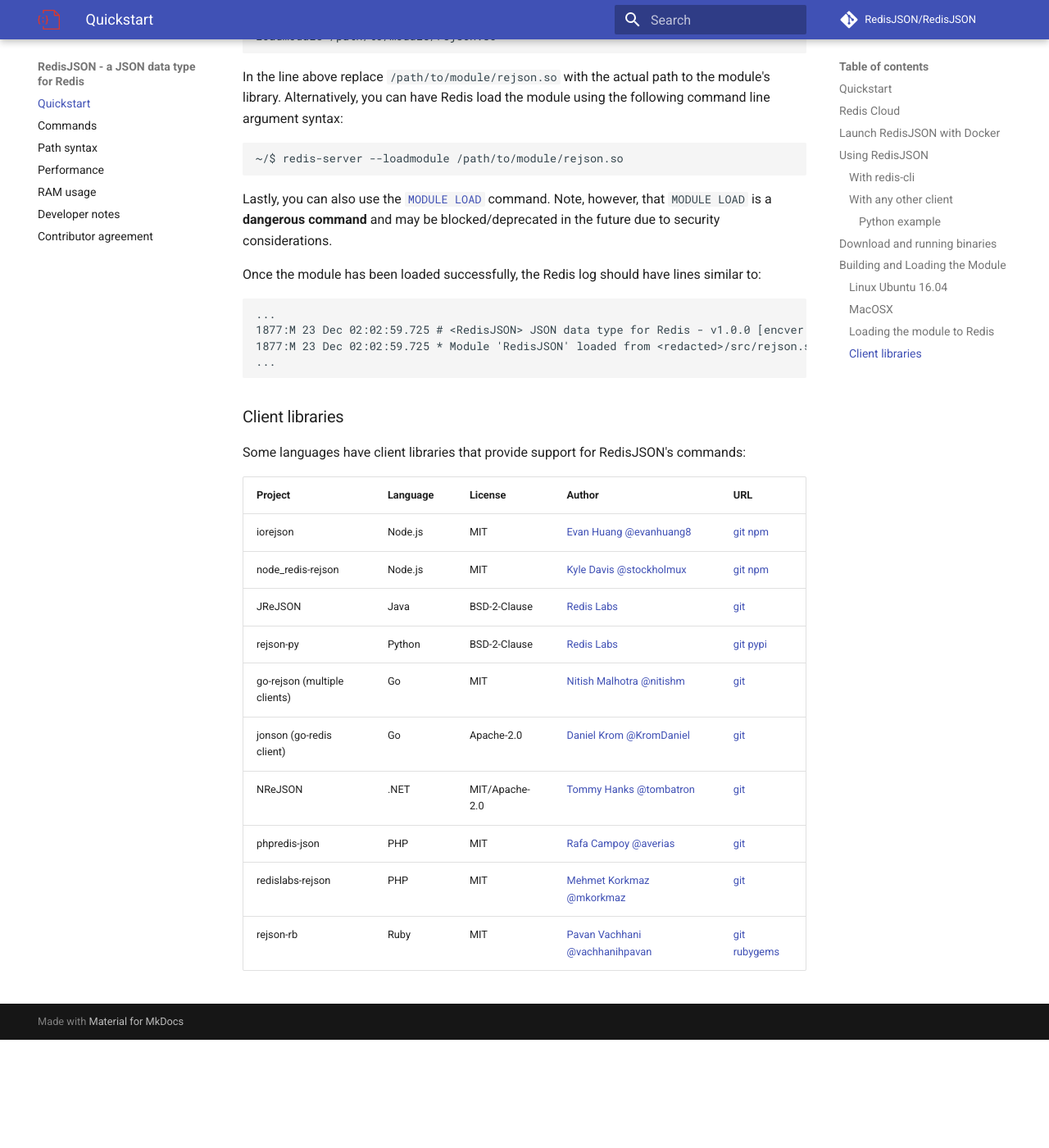
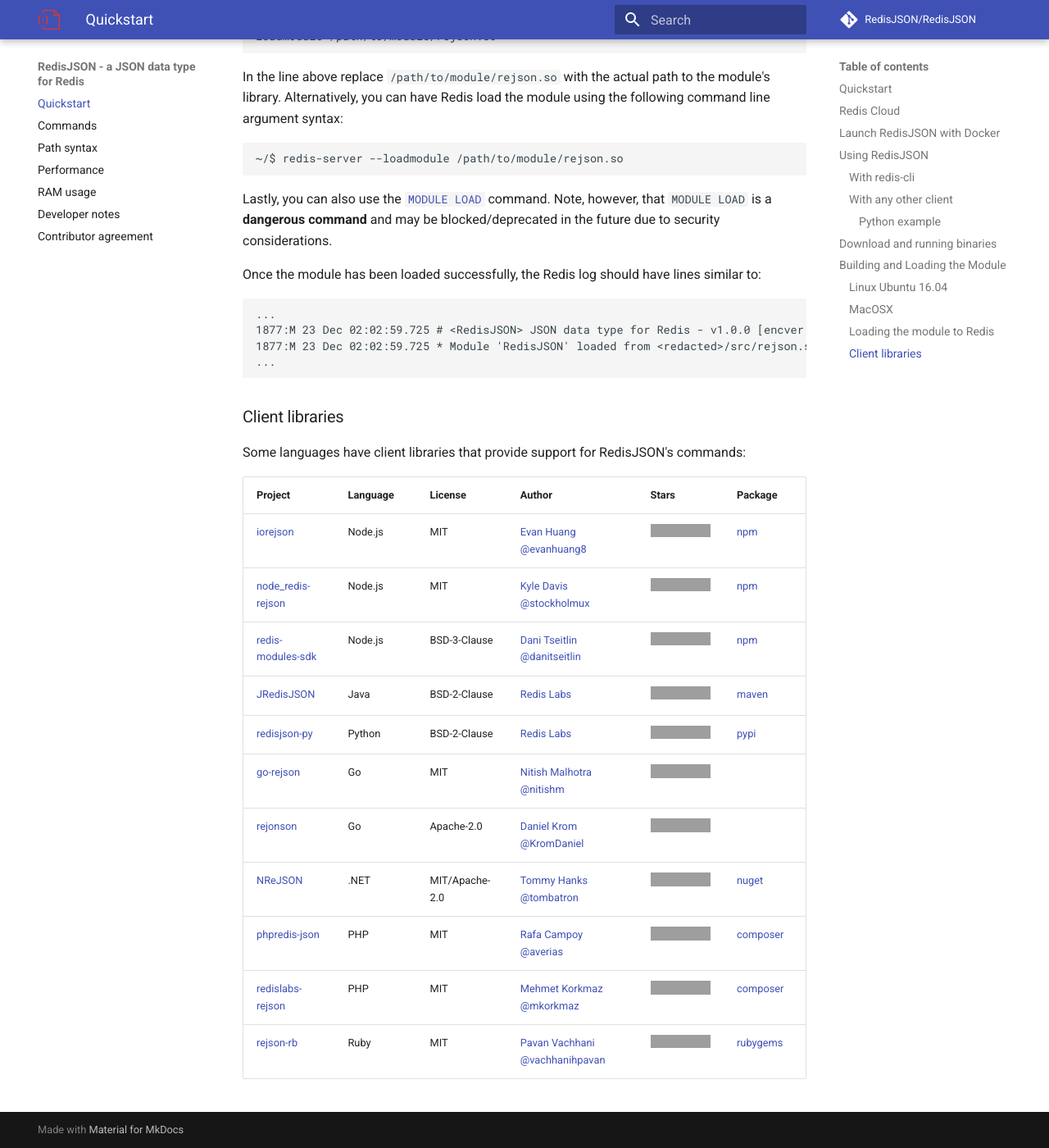
Before and after one commit to RedisJSON/RedisJSON, an MkDocs documentation site: the page built from docs/index.md, in a window 1280 px wide and 1400 px high, scrolled down 5198 px. Shown: the whole window at 82% size. Built offline with MkDocs 1.6.1 and Material for MkDocs 9.7.7, drawn with Linux system fonts in a browser that asks for light colours; comment, search, counter and statistics services are not loaded; before the commit the page ends 6466 px from its top, so only the background shows below that; some of the changed lines change nothing that is shown; grey boxes are pictures that could not be loaded.

Commit message:
add stars to docs
(cherry picked from commit e0c6fe4e12d3ffd1726b8c44fd866895243c5b86)

```diff
--- a/docs/index.md
+++ b/docs/index.md
@@ -221,15 +221,71 @@
 
 Some languages have client libraries that provide support for RedisJSON's commands:
 
-| Project | Language | License | Author | URL |
-| ------- | -------- | ------- | ------ | --- |
-| iorejson | Node.js | MIT | [Evan Huang @evanhuang8](https://github.com/evanhuang8) | [git](https://github.com/evanhuang8/iorejson) [npm](https://www.npmjs.com/package/iorejson) |
-| node_redis-rejson | Node.js | MIT | [Kyle Davis @stockholmux](https://github.com/stockholmux) | [git](https://github.com/stockholmux/node_redis-rejson) [npm](https://www.npmjs.com/package/redis-rejson) |
-| JReJSON | Java | BSD-2-Clause | [Redis Labs](https://redislabs.com) | [git](https://github.com/RedisLabs/JReJSON/) |
-| rejson-py | Python | BSD-2-Clause | [Redis Labs](https://redislabs.com) | [git](https://github.com/RedisLabs/rejson-py) [pypi](https://pypi.python.org/pypi/rejson) |
-| go-rejson (multiple clients) | Go | MIT | [Nitish Malhotra @nitishm](https://github.com/nitishm) | [git](https://github.com/nitishm/go-rejson/) |
-| jonson  (go-redis client)| Go | Apache-2.0 | [Daniel Krom @KromDaniel](https://github.com/KromDaniel) | [git](https://github.com/KromDaniel/rejonson) |
-| NReJSON | .NET | MIT/Apache-2.0 | [Tommy Hanks @tombatron](https://github.com/tombatron) | [git](https://github.com/tombatron/NReJSON) |
-| phpredis-json | PHP | MIT | [Rafa Campoy @averias](https://github.com/averias/) | [git](https://github.com/averias/phpredis-json) |
-| redislabs-rejson | PHP | MIT | [Mehmet Korkmaz @mkorkmaz](https://github.com/mkorkmaz) | [git](https://github.com/mkorkmaz/redislabs-rejson/) |
-| rejson-rb | Ruby | MIT | [Pavan Vachhani @vachhanihpavan](https://github.com/vachhanihpavan/) | [git](https://github.com/vachhanihpavan/rejson-rb) [rubygems](https://rubygems.org/gems/rejson-rb)|
+| Project | Language | License | Author | Stars | Package |
+| ------- | -------- | ------- | ------ | ----- | --- |
+| [iorejson][iorejson-url] | Node.js | MIT | [Evan Huang @evanhuang8][iorejson-author] | [![iorejson-stars]][iorejson-url] | [npm][iorejson-package] |
+| [node_redis-rejson][node_redis-rejson-url] | Node.js | MIT | [Kyle Davis @stockholmux][node_redis-rejson-author] | [![node_redis-rejson-stars]][node_redis-rejson-url] | [npm][node_redis-rejson-package]  |
+| [redis-modules-sdk][redis-modules-sdk-url] | Node.js | BSD-3-Clause | [Dani Tseitlin @danitseitlin][redis-modules-sdk-author] | [![redis-modules-sdk-stars]][redis-modules-sdk-url] | [npm][redis-modules-sdk-package] |
+| [JRedisJSON][JRedisJSON-url] | Java | BSD-2-Clause | [Redis Labs][JRedisJSON-author] | [![JRedisJSON-stars]][JRedisJSON-url] | [maven][JRedisJSON-package] |
+| [redisjson-py][rejson-py-url]  | Python | BSD-2-Clause | [Redis Labs][rejson-py-author] | [![rejson-py-stars]][rejson-py-url] | [pypi][rejson-py-package] |
+| [go-rejson][go-rejson-url] | Go | MIT | [Nitish Malhotra @nitishm][go-rejson-author] | [![go-rejson-stars]][go-rejson-url] | |
+| [rejonson][rejonson-url] | Go | Apache-2.0 | [Daniel Krom @KromDaniel][rejonson-author] | [![rejonson-stars]][rejonson-url] | |
+| [NReJSON][NReJSON-url]  | .NET | MIT/Apache-2.0 | [Tommy Hanks @tombatron][NReJSON-author] | [![NReJSON-stars]][NReJSON-url] | [nuget][NReJSON-package] |
+| [phpredis-json][phpredis-json-url]  | PHP | MIT | [Rafa Campoy @averias][phpredis-json-author] | [![phpredis-json-stars]][phpredis-json-url] | [composer][phpredis-json-package] |
+| [redislabs-rejson][redislabs-rejson-url]  | PHP | MIT | [Mehmet Korkmaz @mkorkmaz][redislabs-rejson-author] | [![redislabs-rejson-stars]][redislabs-rejson-url] | [composer][redislabs-rejson-package] |
+| [rejson-rb][rejson-rb-url]  | Ruby | MIT | [Pavan Vachhani @vachhanihpavan][rejson-rb-author] | [![rejson-rb-stars]][rejson-rb-url] | [rubygems][rejson-rb-package]|
+
+[iorejson-author]: https://github.com/evanhuang8
+[iorejson-url]: https://github.com/evanhuang8/iorejson
+[iorejson-package]: https://www.npmjs.com/package/iorejson
+[iorejson-stars]: https://img.shields.io/github/stars/evanhuang8/iorejson.svg?style=social&amp;label=Star&amp;maxAge=2592000
+
+[node_redis-rejson-author]: https://github.com/stockholmux
+[node_redis-rejson-url]: https://github.com/stockholmux/node_redis-rejson
+[node_redis-rejson-package]: https://www.npmjs.com/package/redis-rejson
+[node_redis-rejson-stars]: https://img.shields.io/github/stars/stockholmux/node_redis-rejson.svg?style=social&amp;label=Star&amp;maxAge=2592000
+
+[redis-modules-sdk-author]: https://github.com/danitseitlin/
+[redis-modules-sdk-url]: https://github.com/danitseitlin/redis-modules-sdk
+[redis-modules-sdk-package]: https://www.npmjs.com/package/redis-modules-sdk
+[redis-modules-sdk-stars]: https://img.shields.io/github/stars/danitseitlin/redis-modules-sdk.svg?style=social&amp;label=Star&amp;maxAge=2592000
+
+[JRedisJSON-author]: https://redislabs.com
+[JRedisJSON-url]: https://github.com/RedisJSON/JRedisJSON
+[JRedisJSON-package]: https://search.maven.org/artifact/com.redislabs/jrejson/1.2.0/jar
+[JRedisJSON-stars]: https://img.shields.io/github/stars/RedisJSON/JRedisJSON.svg?style=social&amp;label=Star&amp;maxAge=2592000
+
+[rejson-py-author]: https://redislabs.com
+[rejson-py-url]: https://github.com/RedisJSON/redisjson-py
+[rejson-py-package]: https://pypi.python.org/pypi/rejson
+[rejson-py-stars]: https://img.shields.io/github/stars/RedisJSON/redisjson-py.svg?style=social&amp;label=Star&amp;maxAge=2592000
+
+[go-rejson-author]: https://github.com/nitishm
+[go-rejson-url]: https://github.com/nitishm/go-rejson/
+[go-rejson-package]: https://www.npmjs.com/package/iorejson
+[go-rejson-stars]: https://img.shields.io/github/stars/nitishm/go-rejson.svg?style=social&amp;label=Star&amp;maxAge=2592000
+
+[rejonson-author]: https://github.com/KromDaniel
+[rejonson-url]: https://github.com/KromDaniel/rejonson
+[rejonson-package]: https://www.npmjs.com/package/iorejson
+[rejonson-stars]: https://img.shields.io/github/stars/KromDaniel/rejonson?style=social&amp;label=Star&amp;maxAge=2592000
+
+[NReJSON-author]: https://github.com/tombatron
+[NReJSON-url]: https://github.com/tombatron/NReJSON
+[NReJSON-package]: https://www.nuget.org/packages/NReJSON/
+[NReJSON-stars]: https://img.shields.io/github/stars/tombatron/NReJSON.svg?style=social&amp;label=Star&amp;maxAge=2592000
+
+[phpredis-json-author]: https://github.com/averias
+[phpredis-json-url]: https://github.com/averias/phpredis-json
+[phpredis-json-package]: https://packagist.org/packages/averias/phpredis-json
+[phpredis-json-stars]: https://img.shields.io/github/stars/averias/phpredis-json.svg?style=social&amp;label=Star&amp;maxAge=2592000
+
+[redislabs-rejson-author]: https://github.com/mkorkmaz
+[redislabs-rejson-url]: https://github.com/mkorkmaz/redislabs-rejson
+[redislabs-rejson-package]: https://packagist.org/packages/mkorkmaz/redislabs-rejson
+[redislabs-rejson-stars]: https://img.shields.io/github/stars/mkorkmaz/redislabs-rejson.svg?style=social&amp;label=Star&amp;maxAge=2592000
+
+[rejson-rb-author]: https://github.com/vachhanihpavan
+[rejson-rb-url]: https://github.com/vachhanihpavan/rejson-rb
+[rejson-rb-package]: https://rubygems.org/gems/rejson-rb
+[rejson-rb-stars]: https://img.shields.io/github/stars/vachhanihpavan/rejson-rb.svg?style=social&amp;label=Star&amp;maxAge=2592000
```
